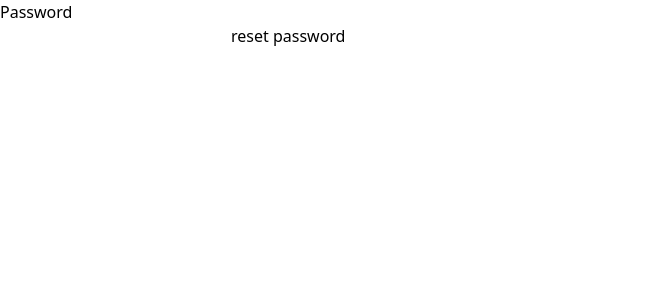
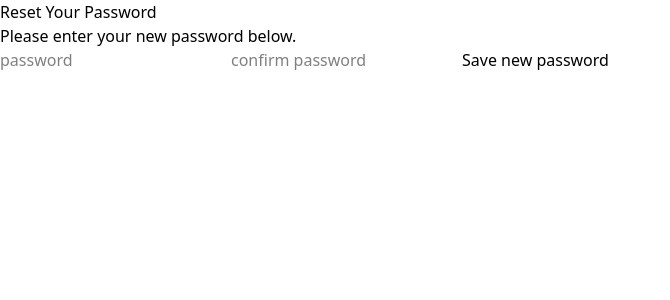
Before and after one commit to ApisitKhakmueang/booking-conference-room, a Next.js app in the folder front-end/: page /auth/update-password in a window 1280 px wide. Shown: the top 300 px of the page, without its empty margins (0-670 px from the left). Built offline with nearby package versions, Linux system fonts and the light colour scheme; no server answers.

Commit message:
Creaet update password after verify email

```diff
--- a/front-end/src/components/auth/sign-in-form.tsx
+++ b/front-end/src/components/auth/sign-in-form.tsx
@@ -7,7 +7,7 @@ import { useState } from 'react'
 export default function SignInForm() {
   const [email, setEmail] = useState('')
   const [password, setPassword] = useState('')
-  const { handleSignIn, handleSignUp, handleSignInWithGoogle } = useHandleAuth()
+  const { handleSignIn, handleSignInWithGoogle } = useHandleAuth()
   const router = useRouter()
 
   const handleSubmit = async (e: React.FormEvent) => {
@@ -33,10 +33,10 @@ export default function SignInForm() {
           onChange={e => setPassword(e.target.value)}
         />
 
-        <button type='submit'>Login</button>
+        <button type='submit'>Sign in</button>
       </form>
 
-      <button onClick={() => handleSignUp(email, password)}>Sign up</button>
+      <button onClick={() => router.push('/auth/sign-up')}>Sign up</button>
       <button onClick={() => router.push('/auth/forgot-password')}>Forgot Password</button>
 
       <hr />
--- a/front-end/src/components/auth/update-password-form.tsx
+++ b/front-end/src/components/auth/update-password-form.tsx
@@ -1,18 +1,58 @@
 'use client'
 
-import { useResetPass } from "@/hooks/auth/useResetPass"
+import { useAuthActions } from "@/hooks/auth/useAuthAction"
 import { useState } from "react"
 
+export default function UpdatePasswordForm() {
+  const [password, setPassword] = useState("");
+  const [confirmPassword, setConfirmPassword] = useState('')
+  const [error, setError] = useState<string | null>(null);
+  const [isLoading, setIsLoading] = useState(false);
+  const { updatePassword } = useAuthActions()
 
-export default function UpdatePasswordForm() {
-  const [ password, setPassword ] = useState('')
-  const resetPassword = useResetPass(password)
+  const handleSubmit = async (e: React.FormEvent) => {
+    e.preventDefault()
+    setIsLoading(true);
+    setError(null);
+
+    try {
+      const { error } = await updatePassword(password)
+      if (error) {
+        alert(error.message)
+        return
+      }
+    } catch (error: unknown) {
+      setError(error instanceof Error ? error.message : "An error occurred");
+    } finally {
+      setIsLoading(false);
+    }
+  }
 
   return (
     <>
-      <p>Password</p>
-      <input type="password" onChange={(e) => setPassword(e.target.value)} />
-      <button onClick={() => resetPassword}>reset password</button>
+      <p>Reset Your Password</p>
+      <p>Please enter your new password below.</p>
+
+      <form onSubmit={handleSubmit}>
+        <input
+          type="password"
+          placeholder="password"
+          value={password}
+          onChange={e => setPassword(e.target.value)}
+        />
+
+        <input
+          type="password"
+          placeholder="confirm password"
+          value={confirmPassword}
+          onChange={e => setConfirmPassword(e.target.value)}
+        />
+
+        {error && <p className="text-sm text-red-500">{error}</p>}
+        <button type='submit' disabled={isLoading}>
+          {isLoading ? "Saving..." : "Save new password"}
+        </button>
+      </form>
     </>
   )
 }
--- a/front-end/src/hooks/auth/useAuthAction.ts
+++ b/front-end/src/hooks/auth/useAuthAction.ts
@@ -35,5 +35,13 @@ export function useAuthActions() {
     return { error }
   }
 
-  return { signUp, signIn, signInWithGoogle, forgotPassword }
+  const updatePassword = async (newPassword: string) => {
+    const supabase = createClient()
+    const { error } = await supabase.auth.updateUser({
+      password: newPassword,
+    })
+    return { error }
+  }
+
+  return { signUp, signIn, signInWithGoogle, forgotPassword, updatePassword }
 }
```
